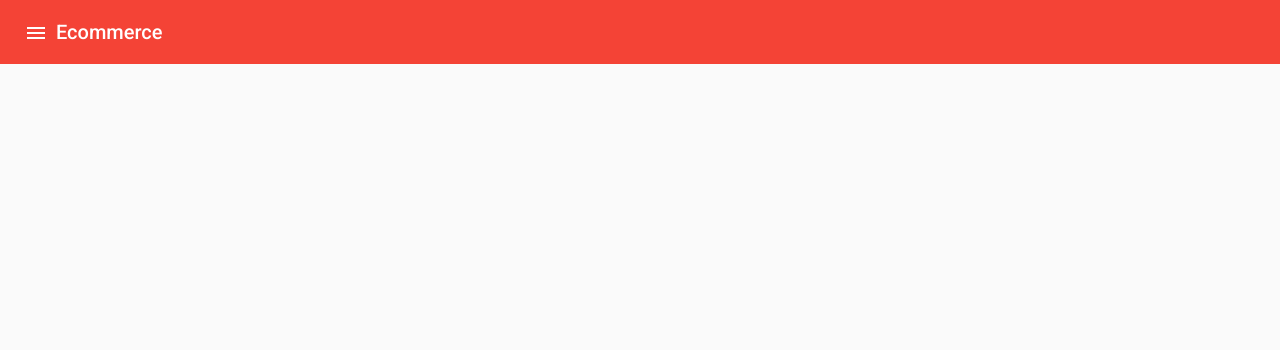
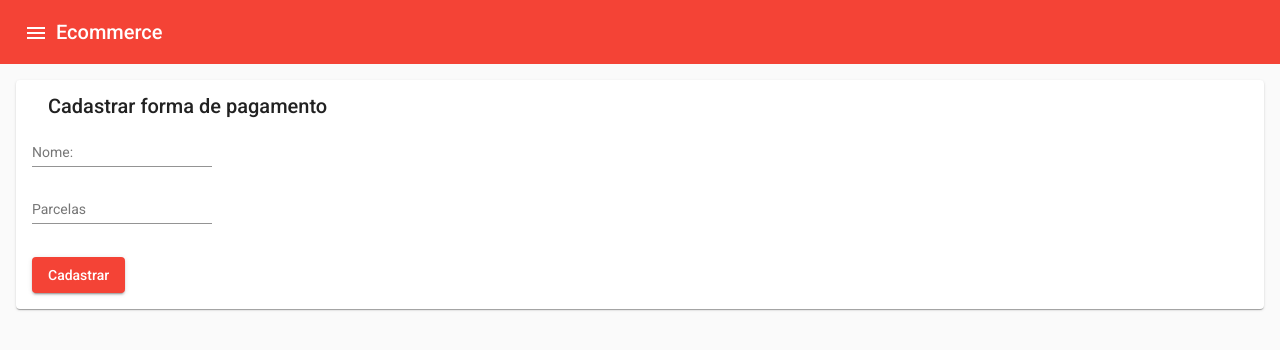
Before and after one commit to Marcelo-PX/EcommerceEFCore, an Angular app in the folder EcommerceFront/: page /formaPagamento/cadastrar in a window 1280 px wide. Before the commit this address led to /. Shown: the top 350 px of the page. Built offline with nearby package versions, Linux system fonts and the light colour scheme.

Commit message:
cadastrar forma de pagamento completo

```diff
--- a/EcommerceFront/src/app/app-routing.module.ts
+++ b/EcommerceFront/src/app/app-routing.module.ts
@@ -1,6 +1,7 @@
 import { NgModule } from "@angular/core";
 import { RouterModule, Routes } from "@angular/router";
 import { CadastrarCategoriaComponent } from './components/views/categoria/cadastrar-categoria/cadastrar-categoria.component';
+import { CadastrarFormaPagamentoComponent } from "./components/views/formaPagamento/cadastrar-forma-pagamento/cadastrar-forma-pagamento.component";
 import { CadastrarProdutoComponent } from "./components/views/produto/cadastrar-produto/cadastrar-produto.component";
 import { ListarProdutoComponent } from "./components/views/produto/listar-produto/listar-produto.component";
 
@@ -17,6 +18,10 @@ const routes: Routes = [
     path: "produto/listar",
     component: ListarProdutoComponent,
   },
+  {
+    path: "formaPagamento/cadastrar",
+    component: CadastrarFormaPagamentoComponent,
+  },
 
 ];
 
--- a/EcommerceFront/src/app/app.component.html
+++ b/EcommerceFront/src/app/app.component.html
@@ -10,6 +10,10 @@
       <a mat-list-item routerLink="/categoria/cadastrar">
         <mat-icon mat-list-icon>add</mat-icon>
         Cadastrar Categoria
+      </a>
+      <a mat-list-item routerLink="/formaPagamento/cadastrar">
+        <mat-icon mat-list-icon>add</mat-icon>
+        Cadastrar Forma de Pagamento
       </a>
       <a mat-list-item routerLink="/produto/cadastrar">
         <mat-icon mat-list-icon>add</mat-icon>
--- a/EcommerceFront/src/app/app.module.ts
+++ b/EcommerceFront/src/app/app.module.ts
@@ -20,6 +20,7 @@ import { CadastrarCategoriaComponent } from './components/views/categoria/cadast
 import { CadastrarProdutoComponent } from './components/views/produto/cadastrar-produto/cadastrar-produto.component';
 import { ListarProdutoComponent } from './components/views/produto/listar-produto/listar-produto.component';
 import { ListarVendaComponent } from './components/views/venda/listar-venda/listar-venda.component';
+import { CadastrarFormaPagamentoComponent } from './components/views/formaPagamento/cadastrar-forma-pagamento/cadastrar-forma-pagamento.component';
 
 @NgModule({
   declarations: [
@@ -27,7 +28,7 @@ import { ListarVendaComponent } from './components/views/venda/listar-venda/list
     CadastrarCategoriaComponent,
     CadastrarProdutoComponent,
     ListarProdutoComponent,
-    ListarVendaComponent,
+    ListarVendaComponent, CadastrarFormaPagamentoComponent,
   ],
   imports: [
     BrowserModule,
--- /dev/null
+++ b/EcommerceFront/src/app/components/views/formaPagamento/cadastrar-forma-pagamento/cadastrar-forma-pagamento.component.html
@@ -0,0 +1,24 @@
+<mat-card class="container">
+    <mat-card-header>
+      <mat-card-title>Cadastrar forma de pagamento</mat-card-title>
+    </mat-card-header>
+    <mat-card-content>
+      <mat-form-field class="input" id="nome">
+        <mat-label for="nome">Nome:</mat-label>
+        <input matInput type="text" name="nome" [(ngModel)]="nome" />
+      </mat-form-field>
+      <br>
+      <mat-form-field class="input" id="parcelas">
+        <mat-label for="nome">Parcelas</mat-label>
+        <input matInput type="text" name="nome" [(ngModel)]="parcelas" />
+      </mat-form-field>
+    </mat-card-content>
+    <button
+      mat-raised-button
+      color="warn"
+      id="btnCadastrar"
+      (click)="cadastrar()"
+    >
+      Cadastrar
+    </button>
+  </mat-card>
--- /dev/null
+++ b/EcommerceFront/src/app/components/views/formaPagamento/cadastrar-forma-pagamento/cadastrar-forma-pagamento.component.ts
@@ -0,0 +1,45 @@
+import { HttpClient } from '@angular/common/http';
+import { Component, OnInit } from '@angular/core';
+import { MatSnackBar } from '@angular/material/snack-bar';
+import { Router } from '@angular/router';
+import { FormaPagamento } from 'src/app/models/formaPagamento.models';
+
+@Component({
+  selector: 'app-cadastrar-forma-pagamento',
+  templateUrl: './cadastrar-forma-pagamento.component.html',
+  styleUrls: ['./cadastrar-forma-pagamento.component.css']
+})
+export class CadastrarFormaPagamentoComponent implements OnInit {
+  nome!: string;
+  parcelas!: number;
+
+  constructor(private http: HttpClient,
+              private router: Router,
+              private _snackBar: MatSnackBar) { }
+
+  ngOnInit(): void {
+  }
+
+  cadastrar(): void {
+    let formaPagamento: FormaPagamento = {
+      nome: this.nome,
+      parcelas: this.parcelas
+    }
+    this.http
+      .post<FormaPagamento>("https://localhost:5001/api/formapagamento/create", formaPagamento)
+      .subscribe({
+        next: (formaPagamento) => {
+          this._snackBar.open("forma de Pagamento cadastrada!", "Ok!", {
+            horizontalPosition: "right",
+            verticalPosition: "top",
+          });
+          this.router.navigate(["views/produto/cadastrar"]);
+          console.log(formaPagamento)
+        },
+        error: (error) => {
+          console.error("Algum erro aconteceu!");
+        },
+      });
+  }
+
+}
--- a/EcommerceFront/src/app/components/views/produto/cadastrar-produto/cadastrar-produto.component.html
+++ b/EcommerceFront/src/app/components/views/produto/cadastrar-produto/cadastrar-produto.component.html
@@ -42,7 +42,7 @@
                 <mat-option
                     *ngFor="let categoria of categorias"
                     value="{{ categoria.id }}">
-                    {{ categoria.nome }}
+                    {{ categoria.id }}
                 </mat-option>
             </mat-select>
         </mat-form-field>
--- a/EcommerceFront/src/app/components/views/produto/cadastrar-produto/cadastrar-produto.component.ts
+++ b/EcommerceFront/src/app/components/views/produto/cadastrar-produto/cadastrar-produto.component.ts
@@ -30,6 +30,8 @@ export class CadastrarProdutoComponent implements OnInit {
       .subscribe({
         next: (categorias) => {
           this.categorias = categorias;
+
+          console.log(this.categorias)
         }
       });
   }
@@ -42,6 +44,7 @@ export class CadastrarProdutoComponent implements OnInit {
       descricao: this.descricao,
       categoriaId: this.categoriaId,
     };
+    console.log(produto)
 
     this.http.post<Produto>("https://localhost:5001/api/produto/cadastrar", produto)
       .subscribe({
```
Also changed, not shown: EcommerceFront/src/app/models/formaPagamento.models.ts (added, +7 -0 lines), EcommerceFront/src/app/models/produto.models.ts (+5 -5 lines), EcommerceFront/src/app/components/views/formaPagamento/cadastrar-forma-pagamento/cadastrar-forma-pagamento.component.css (added), 2 other files (tests, documents, lock files or other folders).
